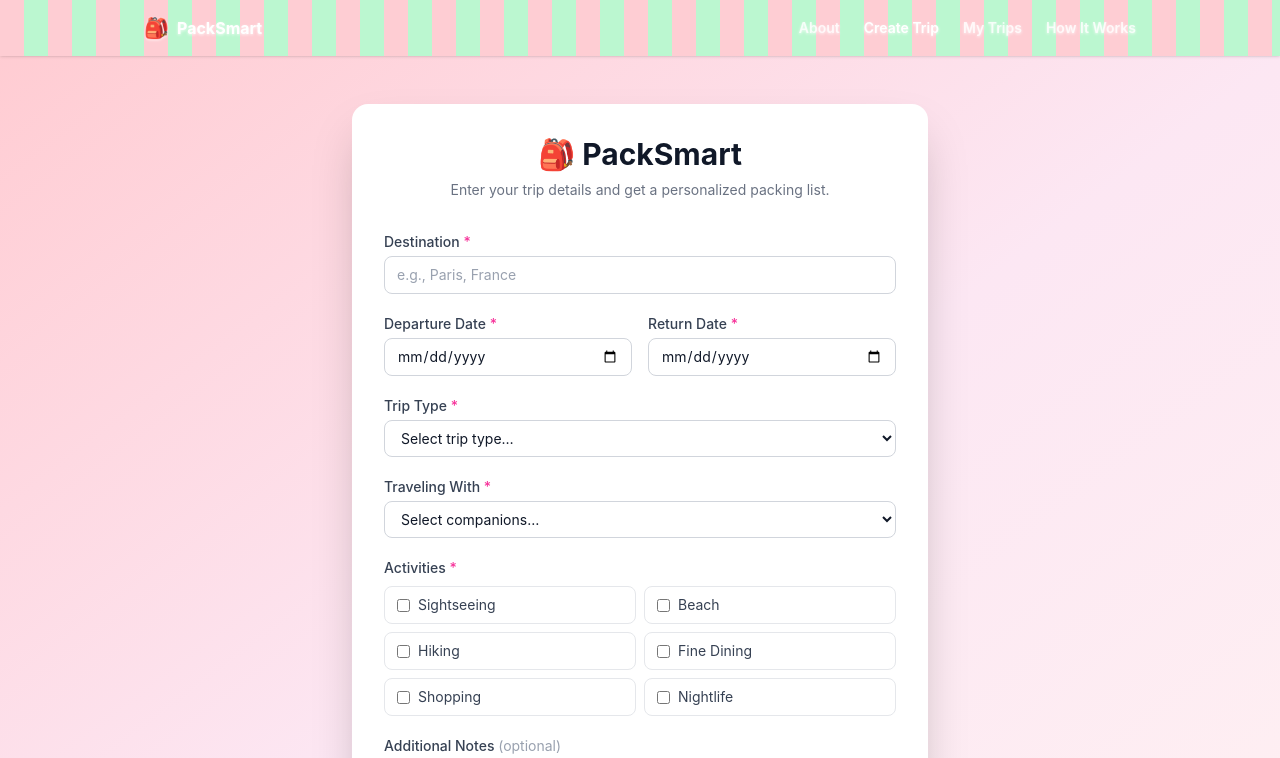
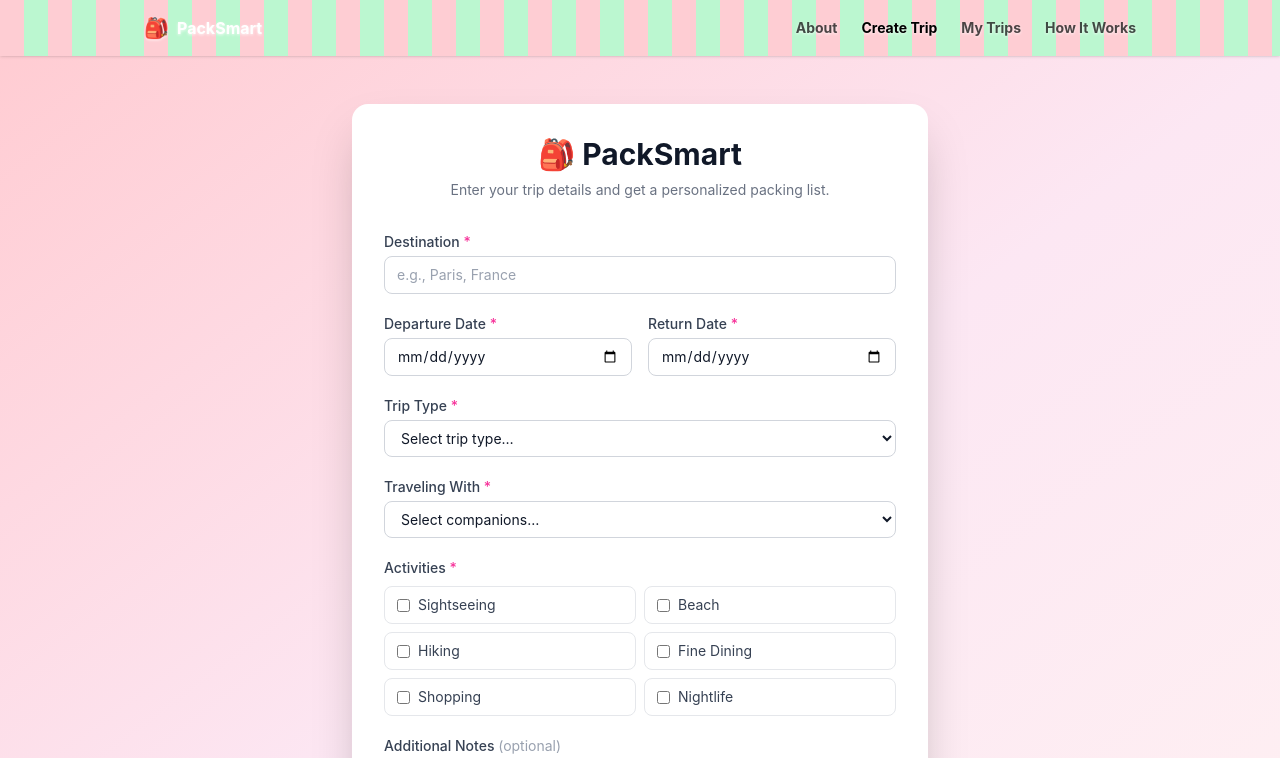
Before and after one commit to pickkinsley/project2, a React (Vite) app in the folder frontend/: page / in a window 1280 px wide. Shown: the top 758 px of the page. Built offline with nearby package versions, Linux system fonts and the light colour scheme.

Commit message:
Make nav links bold black
Co-Authored-By: Claude Sonnet 4.6 <noreply@anthropic.com>

```diff
--- a/frontend/src/components/Header.jsx
+++ b/frontend/src/components/Header.jsx
@@ -19,8 +19,8 @@ export default function Header() {
   const [menuOpen, setMenuOpen] = useState(false)
 
   const linkClass = ({ isActive }) =>
-    `text-sm font-semibold transition-colors ${
-      isActive ? 'text-white' : 'text-white/80 hover:text-white'
+    `text-sm font-bold transition-colors ${
+      isActive ? 'text-black' : 'text-black/70 hover:text-black'
     }`
 
   return (
@@ -84,8 +84,8 @@ export default function Header() {
               className={({ isActive }) =>
                 `block px-3 py-2 rounded-lg text-sm font-semibold transition-colors ${
                   isActive
-                    ? 'bg-white/30 text-white'
-                    : 'text-white/80 hover:bg-white/20 hover:text-white'
+                    ? 'bg-white/30 text-black'
+                    : 'text-black/70 hover:bg-white/20 hover:text-black'
                 }`
               }
               style={TEXT_SHADOW}
```
